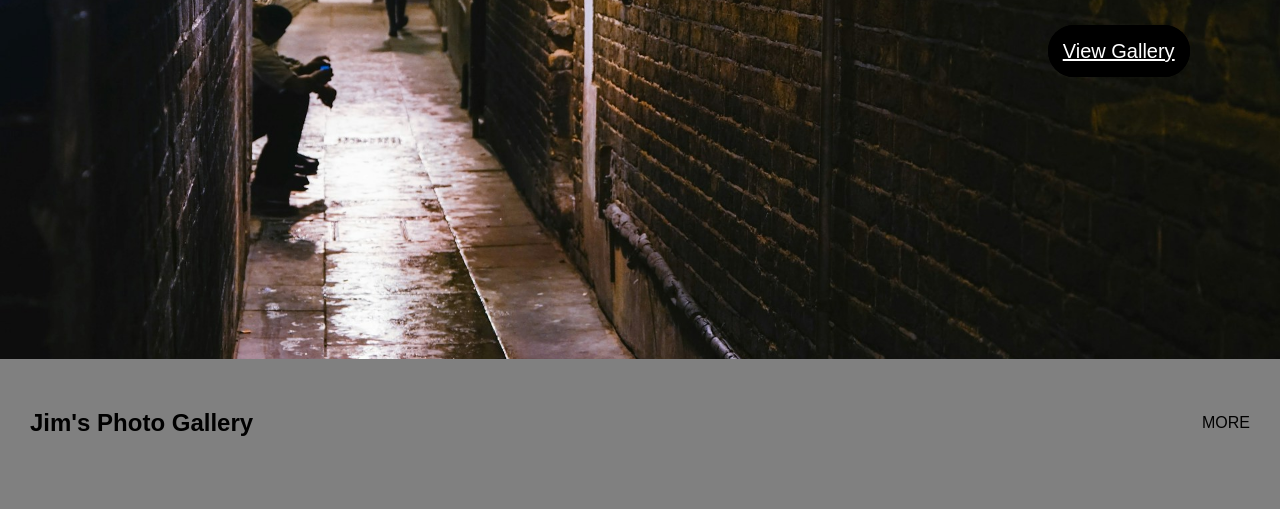
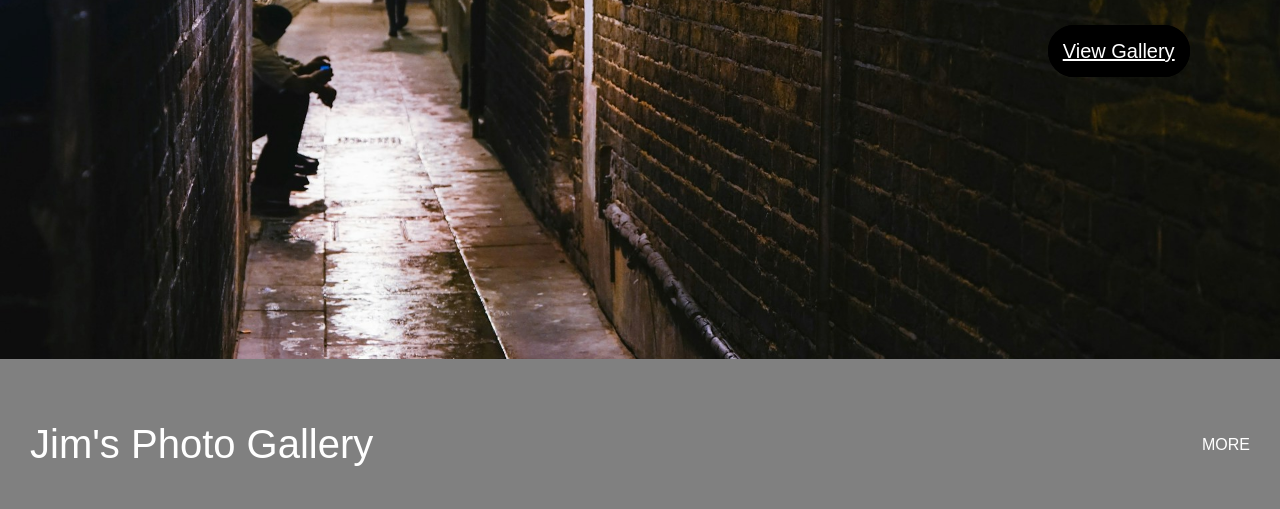
Before and after one commit to AntioneJH/2025, a plain HTML site: page projects/portfolio/index.html in a window 1280 px wide. Shown: the part 441-950 px from the top of the page. Drawn offline with Linux system fonts and the light colour scheme; a web font is replaced by a local one.

Commit message:
photo portfolio website

```diff
--- a/projects/portfolio/css/style.css
+++ b/projects/portfolio/css/style.css
@@ -53,11 +53,11 @@ body {
     width: 100%;
 }
 
-#gallery-body p {
+.header p {
     color: white;
 }
 
-#gallery-body h2 {
+.header h2 {
     font-family: "Basic", sans-serif;
     font-weight: 400;
     font-style: normal;
```
